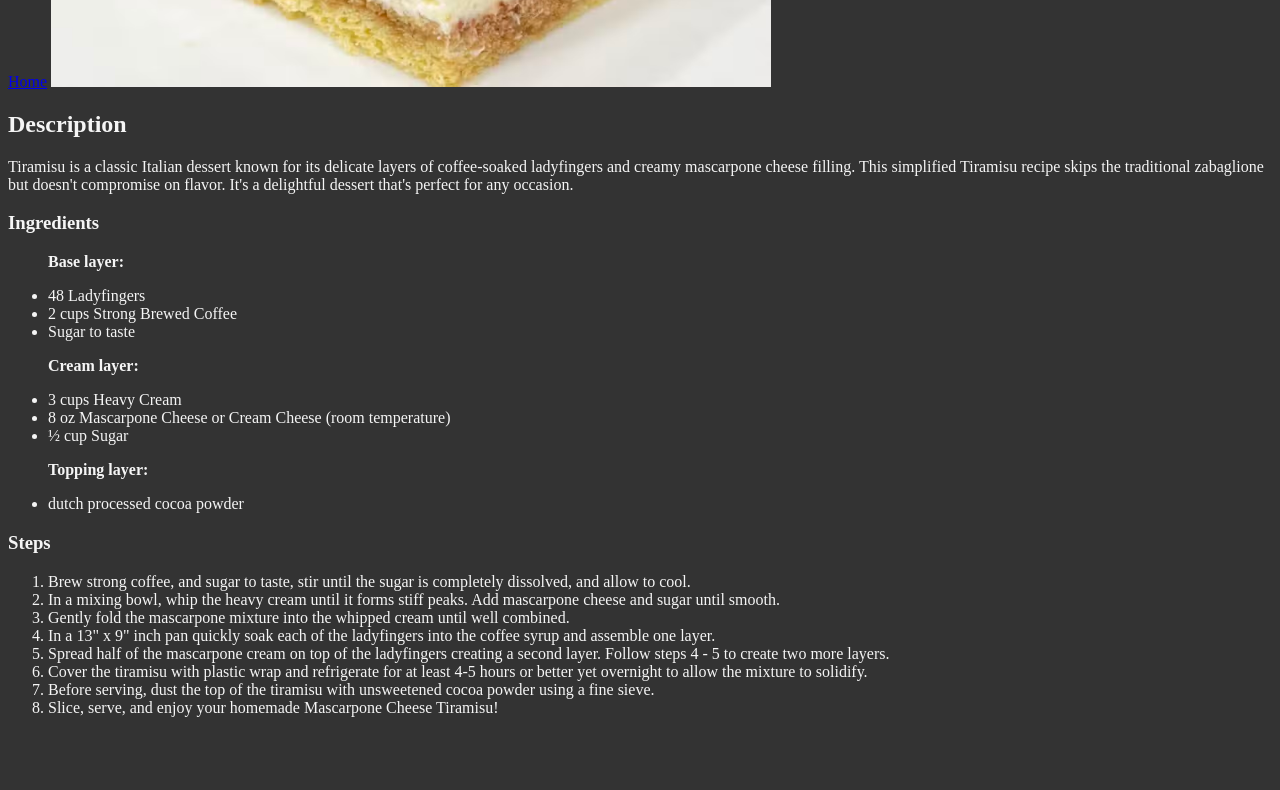
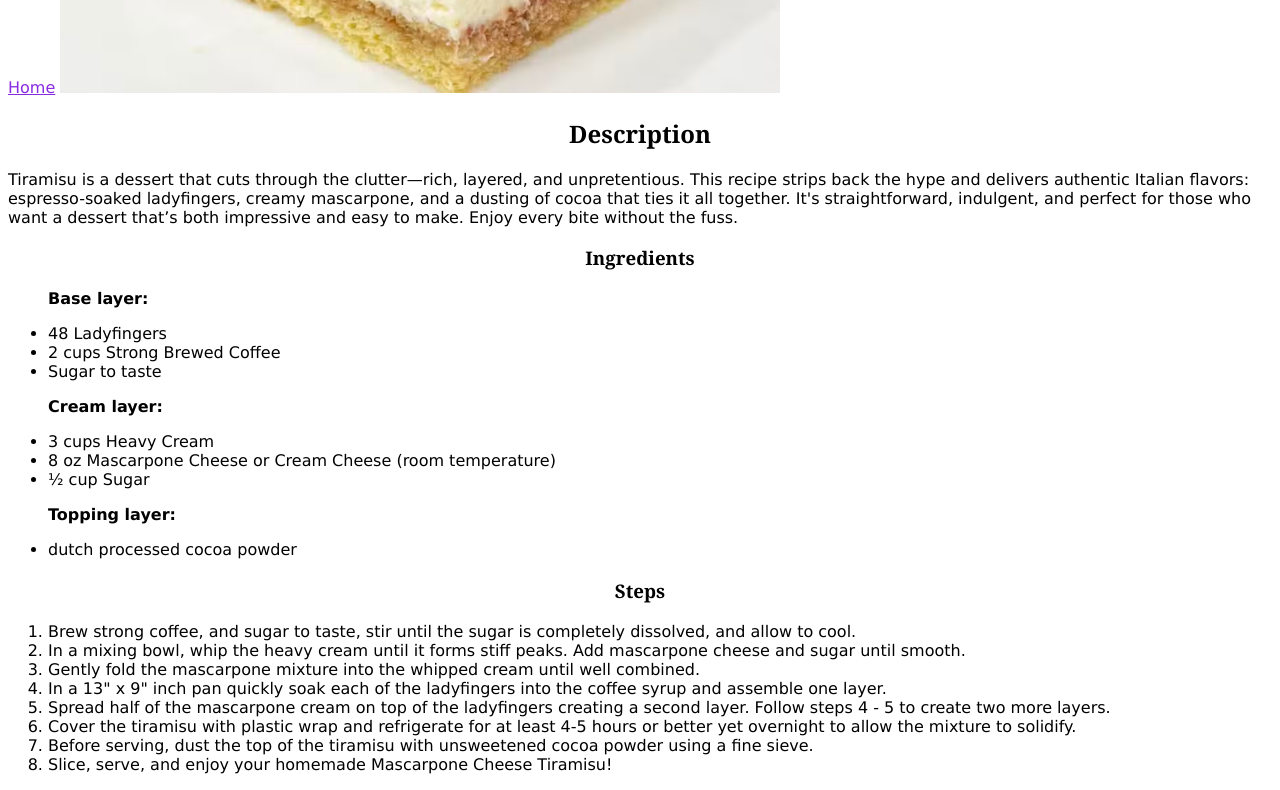
Before and after one commit to Nightsper/odin-recipes, a plain HTML site: page recipes/Tiramisu.html in a window 1280 px wide. Shown: the part 397-1187 px from the top of the page. Before the commit the page ends 1130 px from the top, so only its background shows below. Drawn offline with Linux system fonts and the light colour scheme.

Commit message:
Add some basic CSS styling

```diff
--- a/recipes/Tiramisu.html
+++ b/recipes/Tiramisu.html
@@ -4,15 +4,10 @@
     <meta charset="UTF-8" />
     <meta name="viewport" content="width=device-width, initial-scale=1.0" />
     <title>Tiramisu</title>
-    <style>
-      body {
-        background-color: #333;
-        color: whitesmoke;
-      }
-    </style>
+    <link rel="stylesheet" href="../styles.css" />
   </head>
   <body>
-    <h1>Tiramisu</h1>
+    <h1 class="heading">Tiramisu</h1>
     <a href="../index.html">Home</a>
     <img
       src="../images/Tiramisu.avif"
@@ -20,16 +15,17 @@
       width="720"
       height="404"
     />
-    <h2>Description</h2>
+    <h2 class="heading">Description</h2>
     <p>
-      Tiramisu is a classic Italian dessert known for its delicate layers of
-      coffee-soaked ladyfingers and creamy mascarpone cheese filling. This
-      simplified Tiramisu recipe skips the traditional zabaglione but doesn't
-      compromise on flavor. It's a delightful dessert that's perfect for any
-      occasion.
+      Tiramisu is a dessert that cuts through the clutter—rich, layered, and
+      unpretentious. This recipe strips back the hype and delivers authentic
+      Italian flavors: espresso-soaked ladyfingers, creamy mascarpone, and a
+      dusting of cocoa that ties it all together. It's straightforward,
+      indulgent, and perfect for those who want a dessert that’s both impressive
+      and easy to make. Enjoy every bite without the fuss.
     </p>
 
-    <h3>Ingredients</h3>
+    <h3 class="heading">Ingredients</h3>
     <ul>
       <p><b>Base layer:</b></p>
       <li>48 Ladyfingers</li>
@@ -43,7 +39,7 @@
       <li>dutch processed cocoa powder</li>
     </ul>
 
-    <h3>Steps</h3>
+    <h3 class="heading">Steps</h3>
     <ol>
       <li>
         Brew strong coffee, and sugar to taste, stir until the sugar is
--- /dev/null
+++ b/styles.css
@@ -0,0 +1,15 @@
+body {
+  background-color: #ffffff;
+  color: rgb(0, 0, 0);
+  font-family: Verdana, Helvetica, sans-serif;
+}
+
+.heading {
+  text-align: center;
+  font-weight: bold;
+  font-family: Georgia, "Times New Roman", sans-serif;
+}
+
+a {
+  color: rgb(137, 43, 226);
+}
```
Also changed, not shown: index.html (+2 -7 lines), recipes/Grilled_Cheese_&_Tomato_Soup.html (+5 -11 lines), recipes/Smashburger.html (+5 -10 lines).
